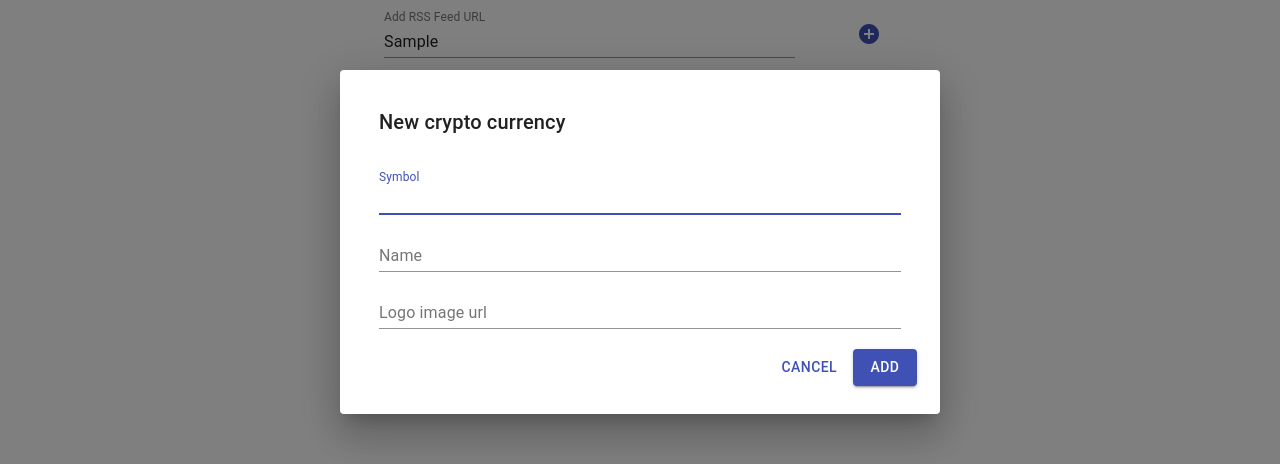
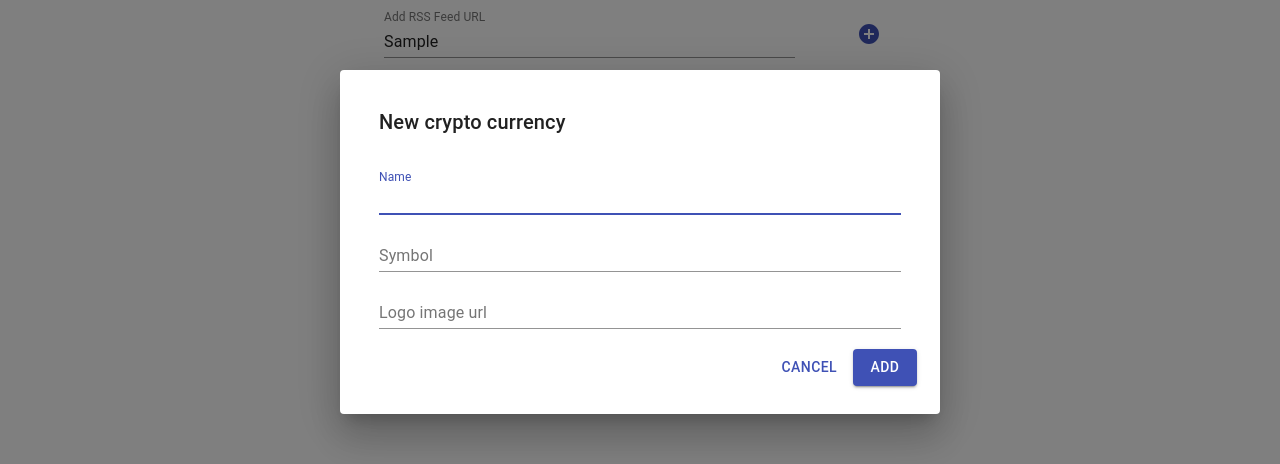
Before and after one commit to JK2018/web-app---the-count-of-money-t-web-700-Epitech-, a React (Create React App) app in the folder front/: page /settings in a window 1280 px wide. Both pictures are taken after typing "Sample" into the empty fields and a click on the button "ADD CRYPTO CURRENCY". Shown: the part 158-622 px from the top of the page. Built offline with nearby package versions, Linux system fonts and the light colour scheme.

Commit message:
[+] Add new crypto form in admin settings page

```diff
--- a/front/src/App.css
+++ b/front/src/App.css
@@ -679,7 +679,35 @@ button {
 }
 
 .admin-settings .list {
-  margin: 30px 0;
+  margin: 30px 0 50px 0;
+}
+
+.admin-settings .list li {
+  background-color: #f6f8fa;
+  border-radius: 8px;
+  margin-bottom: 15px;
+}
+
+.admin-settings .crypto-logo {
+  width: 50px;
+  height: 50px;
+  min-width: 50px;
+  margin-right: 20px;
+  text-align: center;
+}
+
+.admin-settings .crypto-logo img {
+  height: 100%;
+  width: auto;
+  max-width: 100%;
+}
+
+.admin-settings .crypto-info span {
+  text-transform: capitalize;
+}
+
+.admin-settings .crypto-info p {
+  text-transform: uppercase;
 }
 
 /* Crypto Dialog */
--- a/front/src/component/AddCryptoDialog.js
+++ b/front/src/component/AddCryptoDialog.js
@@ -4,19 +4,58 @@ import TextField from '@material-ui/core/TextField';
 import Dialog from '@material-ui/core/Dialog';
 import DialogActions from '@material-ui/core/DialogActions';
 import DialogContent from '@material-ui/core/DialogContent';
-import DialogContentText from '@material-ui/core/DialogContentText';
 import DialogTitle from '@material-ui/core/DialogTitle';
 
 const AddCryptoDialog = (props) => {
 
     const [openDialog, setOpen] = useState(props.openDialog);
+    const [inputErrors, setErrors] = useState({});
+    const [inputs, setInputs] = useState({
+        symbol: "",
+        name: "",
+        url: ""
+    })
 
-    const handleClose = () => {
+    function handleClose() {
         if (openDialog) {
             props.handler();
         }
         setOpen(false);
-    };
+        setErrors({});
+        setInputs({
+            symbol: "",
+            name: "",
+            url: ""
+        });
+    }
+
+    function submitForm(event) {
+        event.preventDefault();
+
+        // Validaiton for input values from form
+        var errors = {...inputErrors};
+        Object.keys(inputs).map((key) => {
+            errors[key] = "";
+            if (!inputs[key] || inputs[key].length === 0 || inputs[key].trim().length === 0) {
+                errors[key] = "Invalid input";
+                return false;
+            }
+            return true;
+        })
+        setErrors(errors);
+
+        if (!Object.keys(errors).find(key => errors[key] !== "")) {
+            props.addCryptos(inputs.symbol, inputs.name, inputs.url);
+            handleClose();
+        }
+    }
+
+    function handleChange(event) {
+        var name = event.target.name;
+        var inputsRef = {...inputs};
+        inputsRef[name] = event.target.value;
+        setInputs(inputsRef);
+    }
 
     useEffect(() => {
         setOpen(props.openDialog);
@@ -25,38 +64,53 @@ const AddCryptoDialog = (props) => {
     return (
         <div>
             <Dialog open={openDialog} onClose={() => handleClose()} aria-labelledby="form-dialog-title">
-                <div className="add-crypto-dialog">
+                <form className="add-crypto-dialog" onSubmit={submitForm}>
                     <DialogTitle>New crypto currency</DialogTitle>
                     <DialogContent>
                         <TextField
                             autoFocus
+                            name="name"
+                            margin="dense"
+                            label="Name"
+                            type="text"
+                            fullWidth
+                            value={inputs.name.value}
+                            onChange={handleChange}
+                            error={inputErrors.name && inputErrors.name.length !== 0 ? true : false }
+                            helperText= {inputErrors.name}
+                        />
+                        <TextField
+                            name="symbol"
                             margin="dense"
                             label="Symbol"
                             type="text"
                             fullWidth
+                            value={inputs.symbol.value}
+                            onChange={handleChange}
+                            error={inputErrors.symbol && inputErrors.symbol.length !== 0 ? true : false }
+                            helperText= {inputErrors.symbol}
                         />
                         <TextField
-                            margin="dense"
-                            label="Name"
-                            type="text"
-                            fullWidth
-                        />
-                        <TextField
+                            name="url"
                             margin="dense"
                             label="Logo image url"
                             type="text"
                             fullWidth
+                            value={inputs.url.value}
+                            onChange={handleChange}
+                            error={inputErrors.url && inputErrors.url.length !== 0 ? true : false }
+                            helperText= {inputErrors.url}
                         />
                     </DialogContent>
                     <DialogActions>
                         <Button onClick={() => handleClose()} color="primary">
                             Cancel
                         </Button>
-                        <Button onClick={() => handleClose()} color="primary" variant="contained">
+                        <Button type="submit" color="primary" variant="contained">
                             Add
                         </Button>
                     </DialogActions>
-                </div>
+                </form>
             </Dialog>
         </div>
     );
--- a/front/src/component/CryptoDetail.js
+++ b/front/src/component/CryptoDetail.js
@@ -42,7 +42,7 @@ const CryptoDetail = () => {
         var icon = (percent > 0) ? upArrow : downArrow;
         return <div className="trend">
             <label>{period} evolution</label>
-            <img src={icon}/>
+            <img src={icon} alt={icon}/>
             <span>{parseFloat(data.market_data[`${'price_change_percentage_'+period}`]).toFixed(2)}%</span>
         </div>
     }
--- a/front/src/component/Settings.js
+++ b/front/src/component/Settings.js
@@ -6,6 +6,7 @@ import AddCircleIcon from '@material-ui/icons/AddCircle';
 import List from '@material-ui/core/List';
 import ListItem from '@material-ui/core/ListItem';
 import ListItemText from '@material-ui/core/ListItemText';
+import ListItemAvatar from '@material-ui/core/ListItemAvatar';
 import ListItemSecondaryAction from '@material-ui/core/ListItemSecondaryAction';
 import DeleteIcon from '@material-ui/icons/Delete';
 import AddCryptoDialog from './AddCryptoDialog';
@@ -40,6 +41,23 @@ const Settings = () => {
         var rssFeedsRef = [...rssFeeds];
         rssFeedsRef = rssFeedsRef.filter(item => item !== value);
         setFeeds(rssFeedsRef);
+    }
+
+    function addCryptos(symbol, name, logoUrl) {
+        var cryptosRef = [...cryptos];
+        cryptosRef.push({
+            symbol: symbol,
+            name: name,
+            logoUrl: logoUrl
+        })
+        setCryptos(cryptosRef);
+        console.log(cryptosRef);
+    }
+
+    function removeCrypto(symbol) {
+        var cryptosRef = [...cryptos];
+        cryptosRef = cryptosRef.filter(item => item.symbol !== symbol);
+        setCryptos(cryptosRef);
     }
 
     function handleKeyPress(e, input) {
@@ -94,19 +112,22 @@ const Settings = () => {
             <Button variant="outlined" color="primary" onClick={handleClickDialog}>
                 Add crypto currency
             </Button>
-            <AddCryptoDialog openDialog={openDialog}  handler={handleClickDialog}/>
+            <AddCryptoDialog openDialog={openDialog} handler={handleClickDialog} addCryptos={addCryptos}/>
             <List className="list">
-                {cryptos.map((value) =>
+                {cryptos.map((item) =>
                     React.cloneElement(
                         <ListItem>
-                            <ListItemText primary={value}/>
+                            <ListItemAvatar className="crypto-logo">
+                                <img src={item.logoUrl} alt={item.symbol} />
+                            </ListItemAvatar>
+                            <ListItemText class="crypto-info" primary={item.name} secondary={item.symbol}/>
                             <ListItemSecondaryAction>
-                                <IconButton edge="end" aria-label="delete" onClick={() => removeFeed(value)} >
+                                <IconButton edge="end" aria-label="delete" onClick={() => removeCrypto(item.symbol)}>
                                     <DeleteIcon/>
                                 </IconButton>
                             </ListItemSecondaryAction>
                         </ListItem>,
-                        {key: value}
+                        {key: item.symbol}
                     )
                 )}
             </List>
```
